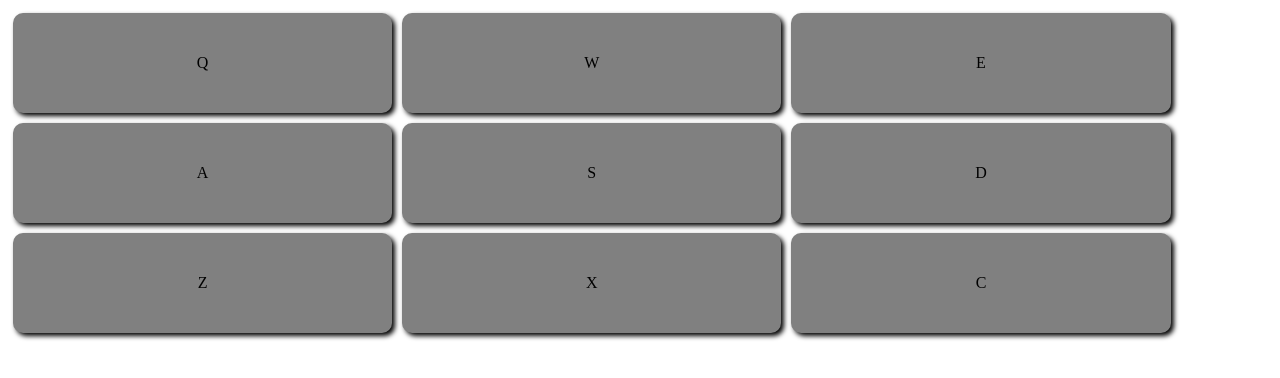
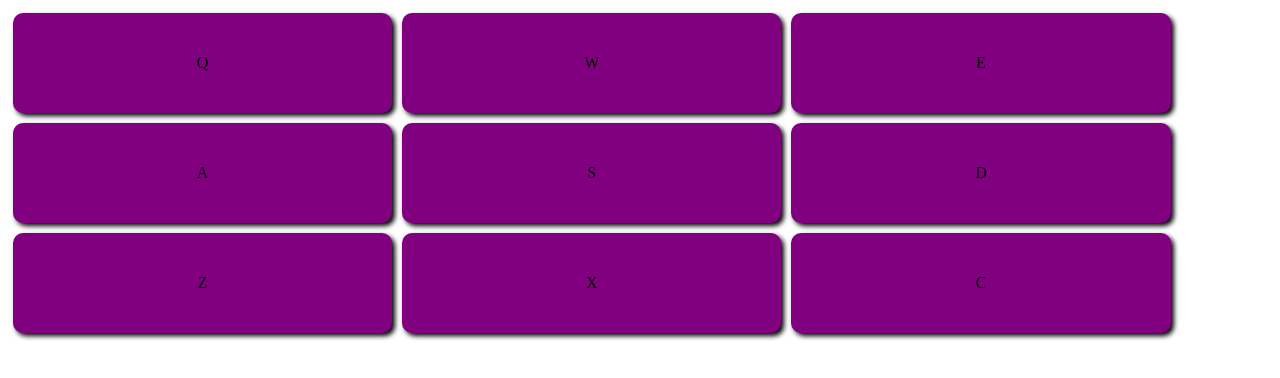
Before and after one commit to pwertenb/devclub-drumkit, a plain HTML site: page index.html in a window 1280 px wide. Drawn offline with Linux system fonts and the light colour scheme.

Commit message:
changed background color to purple

```diff
--- a/styles.css
+++ b/styles.css
@@ -10,7 +10,7 @@
     flex-direction: column;
     justify-content: center;
 
-    background-color: gray;
+    background-color: purple;
     width: 30%;
     height: 100px;
     /* Horizontally align text */
```
